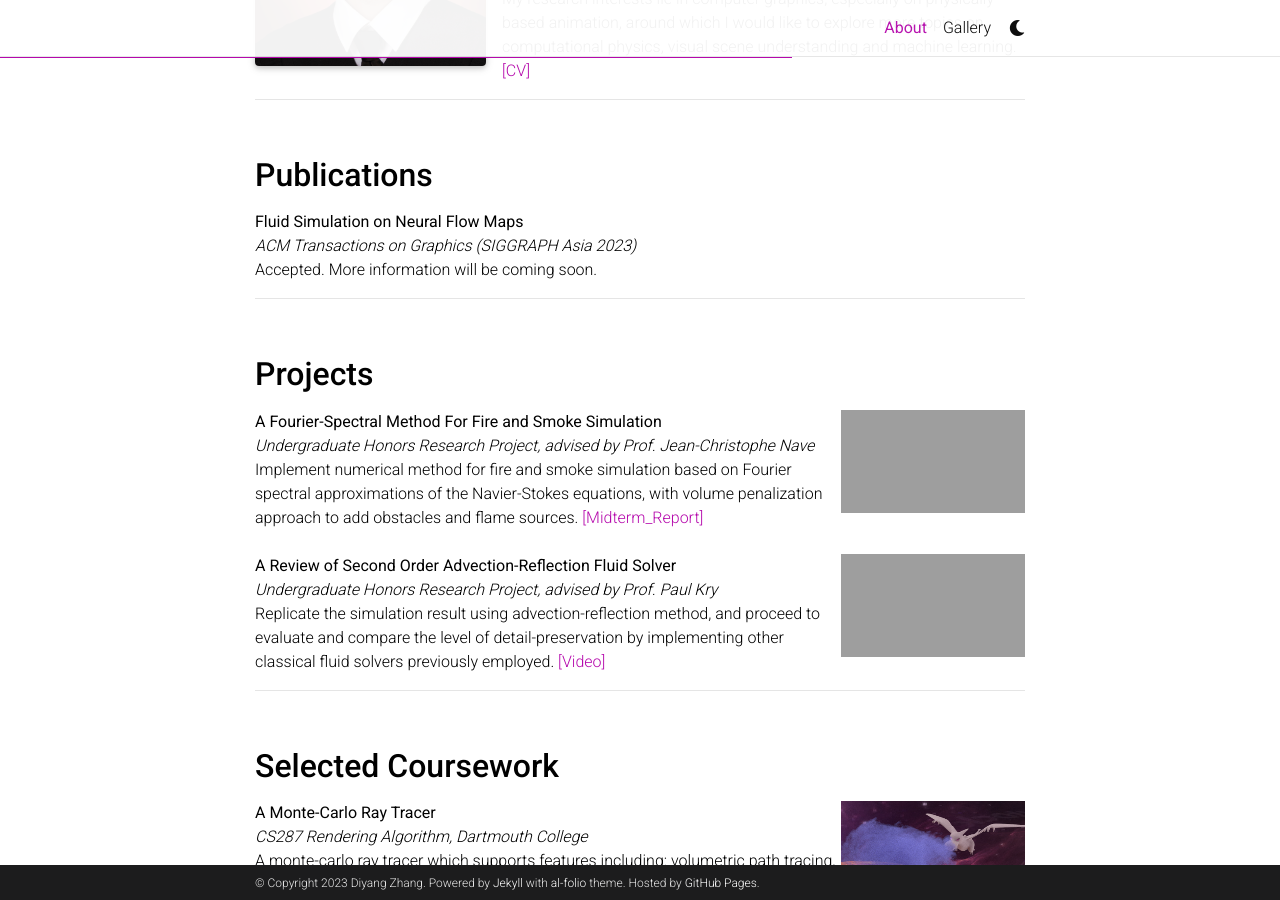
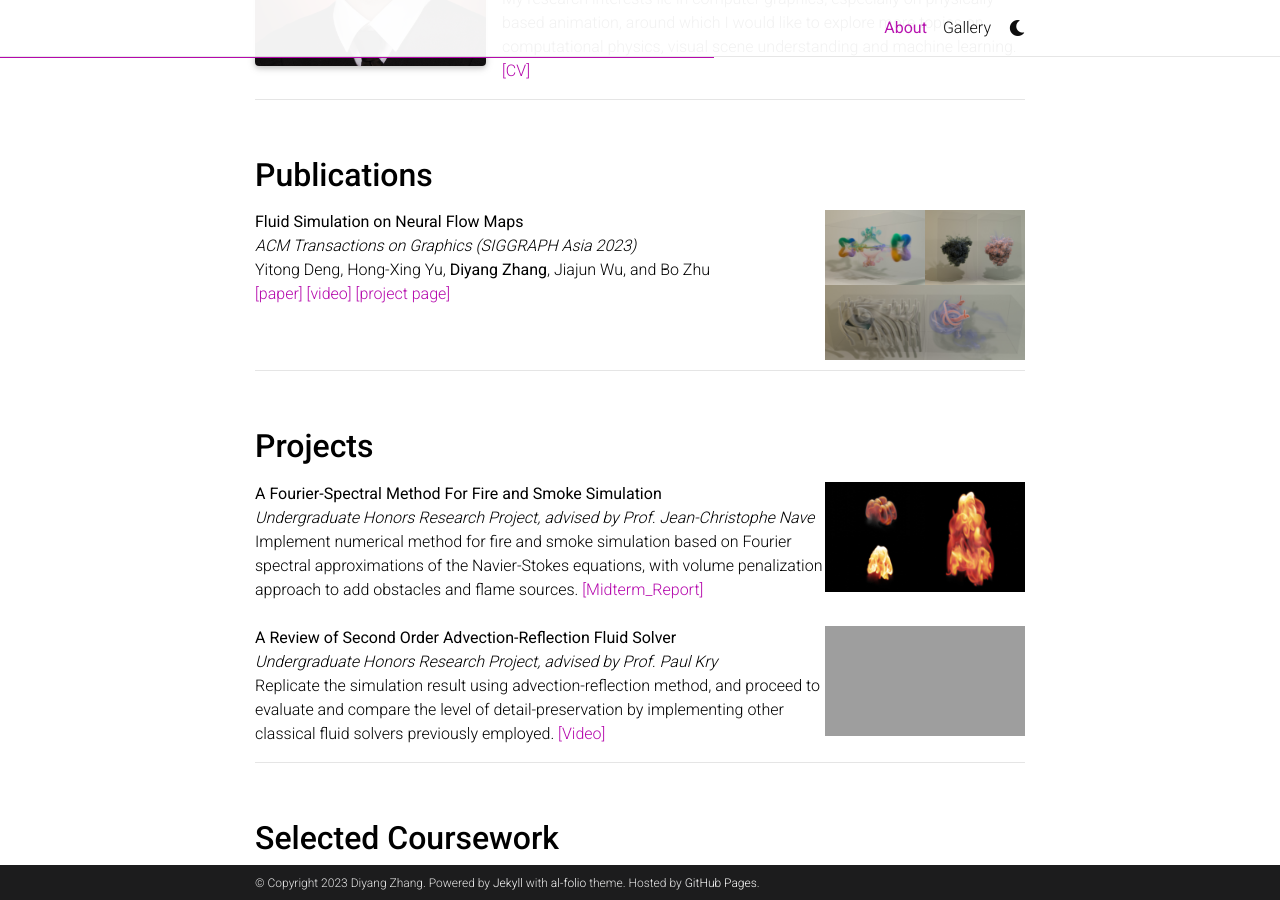
Before and after one commit to diyang99/diyang99.github.io, a Jekyll site: the page built from _pages/about.md, in a window 1280 px wide and 900 px high, scrolled down 406 px. Built offline with Jekyll 4.4.1, drawn with Linux system fonts in a browser that asks for light colours; full-size pictures stand in for the smaller copies a plugin makes; comment, search, counter and statistics services are not loaded; a style sheet for code colours, icons or effects is not loaded; grey boxes are pictures that could not be loaded.

Commit message:
20231026

```diff
--- a/_pages/about.md
+++ b/_pages/about.md
@@ -38,12 +38,16 @@ My research interests lie in computer graphics, especially on physically-based a
 <p>
   <div id='container'>
     <div id='project'>
-      <!-- <img id="projimg" src="../assets/img/fftfire.png" alt="graph" height="103.5" width="184" align='right'/> -->
+      <img id="projimg" src="../assets/img/nfm_teaser.jpg" alt="graph" height="150" width="200" align='right'/>
       <div id='projinfo'>
         <b>Fluid Simulation on Neural Flow Maps</b><br />
         <i>ACM Transactions on Graphics (SIGGRAPH Asia 2023)</i><br />
-        Accepted. More information will be coming soon.
-        <!-- <a nonsmooth="1" href="../assets/pdf/fftfire_midreport.pdf" class="">[Midterm_Report]</a><br /> -->
+        Yitong Deng, Hong-Xing Yu, <b>Diyang Zhang</b>, Jiajun Wu, and Bo Zhu<br />
+        <a nonsmooth="1" href="../assets/pdf/NFM.pdf" class="">[paper]</a>
+        <a nonsmooth="1" href="https://youtu.be/zNtPw1zr5tM" class="">[video]</a>
+        <a nonsmooth="1" href="https://yitongdeng-projects.github.io/neural_flow_maps_webpage" class="">[project page]</a><br />
+        <br />
+        <br />
       </div>
     </div>
   </div>
@@ -54,7 +58,7 @@ My research interests lie in computer graphics, especially on physically-based a
 <p>
   <div id='container'>
     <div id='project'>
-      <img id="projimg" src="../assets/img/fftfire.png" alt="graph" height="103.5" width="184" align='right'/>
+      <img id="projimg" src="../assets/img/fftteaser.jpg" alt="graph" height="110" width="200" align='right'/>
       <div id='projinfo'>
         <b>A Fourier-Spectral Method For Fire and Smoke Simulation</b><br />
         <i>Undergraduate Honors Research Project, advised by Prof. Jean-Christophe Nave</i><br />
@@ -64,7 +68,7 @@ My research interests lie in computer graphics, especially on physically-based a
     </div>
     <br />
     <div id='project'>
-      <img id="projimg" src="../assets/img/reflection.png" alt="graph" height="103.5" width="184" align='right'/>
+      <img id="projimg" src="../assets/img/reflection.png" alt="graph" height="110" width="200" align='right'/>
       <div id='projinfo'>
         <b>A Review of Second Order Advection-Reflection Fluid Solver</b><br />
         <i>Undergraduate Honors Research Project, advised by Prof. Paul Kry</i><br />
@@ -80,7 +84,7 @@ My research interests lie in computer graphics, especially on physically-based a
 <p>
   <div id='container'>
     <div id='project'>
-      <img id="projimg" src="../assets/img/showcase.png" alt="graph" height="103.5" width="184" align='right'/>
+      <img id="projimg" src="../assets/img/showcase.png" alt="graph" height="110" width="200" align='right'/>
       <div id='projinfo'>
         <b>A Monte-Carlo Ray Tracer</b><br />
         <i>CS287 Rendering Algorithm, Dartmouth College</i><br />
@@ -90,7 +94,7 @@ My research interests lie in computer graphics, especially on physically-based a
     </div>
     <br />
     <div id='project'>
-      <img id="projimg" src="../assets/img/557fracture.jpg" alt="graph" height="103.5" width="184" align='right'/>
+      <img id="projimg" src="../assets/img/557fracture.jpg" alt="graph" height="110" width="200" align='right'/>
       <div id='projinfo'>
         <b>Collections of Mini Physically-Based Animations</b><br />
         <i>Comp557/559 Computer Graphics/Animation, McGill University</i><br />
```
Also changed, not shown: assets/img/fft2.png (added), assets/img/fft3.png (added), assets/img/fftfire_teaser.jpg (added), assets/img/fftteaser.jpg (added), assets/img/nfm_teaser.jpg (added), 14 other files.
